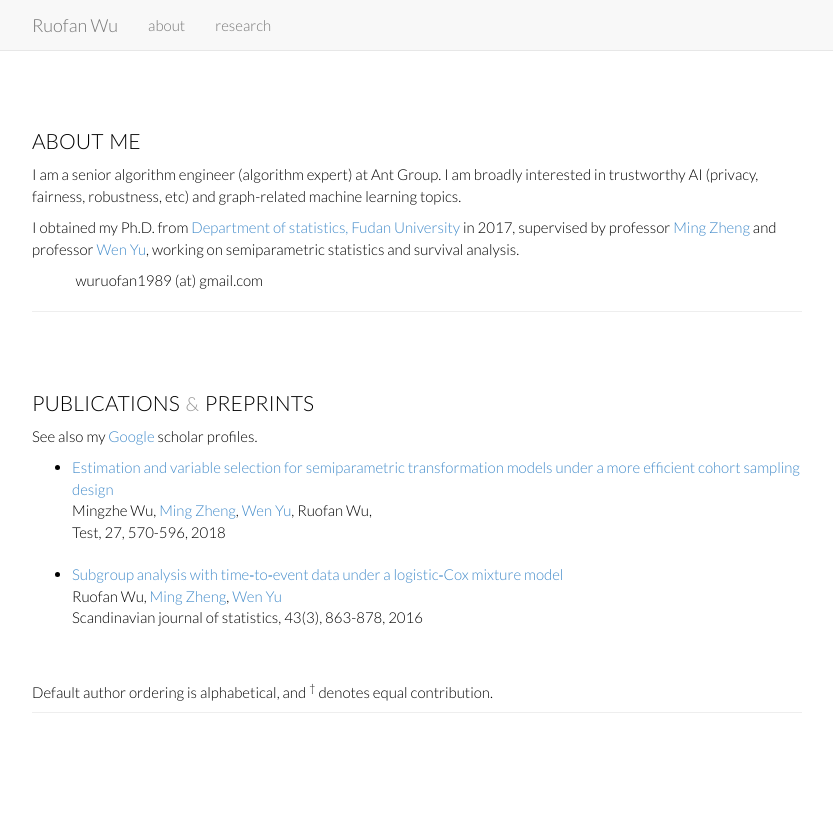
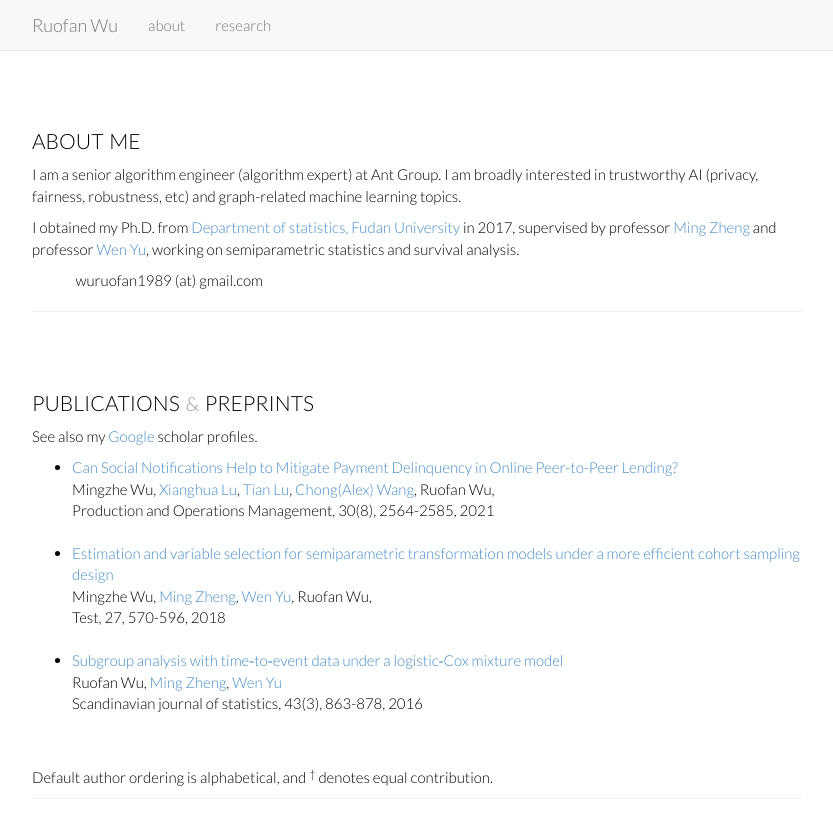
Before and after one commit to Rorschach1989/rorschach1989.github.io, a Jekyll site: the page index.html, which Jekyll copies as it is, in a window 1280 px wide. Shown: the top 838 px of the page, without its empty margins (223-1056 px from the left). Built offline with Jekyll 4.4.1, drawn with Linux system fonts in a browser that asks for light colours; nearby versions of some CDN libraries; library files that are not in the unit come from our copies.

Commit message:
Change template #15

```diff
--- a/index.html
+++ b/index.html
@@ -116,6 +116,19 @@
 	  <br>
 	  <ul>
 
+		<li> <a href="https://onlinelibrary.wiley.com/doi/abs/10.1111/poms.13395">
+			Can Social Notifications Help to Mitigate Payment Delinquency in Online Peer-to-Peer Lending? </a><br>
+			Mingzhe Wu,
+			<a href="https://www.fdsm.fudan.edu.cn/AboutUs/preview.html?uid=012009"> Xianghua Lu</a>,
+			<a href="https://search.asu.edu/profile/4217075"> Tian Lu</a>,
+			<a href="https://en.gsm.pku.edu.cn/faculty/alexwang">Chong(Alex) Wang</a>,
+			Ruofan Wu,
+			<br>
+			Production and Operations Management, 30(8), 2564-2585, 2021
+			<br>
+			<br>
+		</li>
+
 		<li> <a href="https://link.springer.com/article/10.1007/s11749-017-0562-2">
 			Estimation and variable selection for semiparametric transformation models under a more efficient cohort sampling design </a><br>
 			Mingzhe Wu,
```
